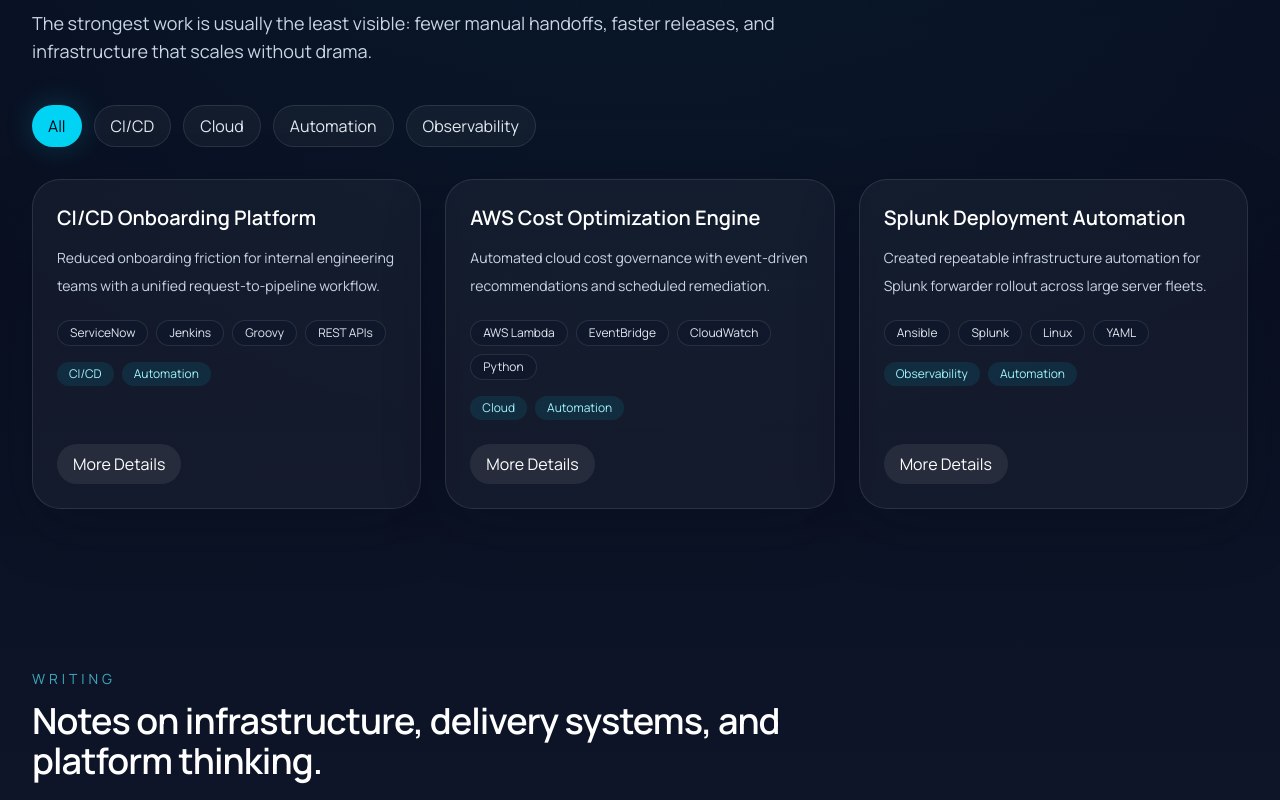
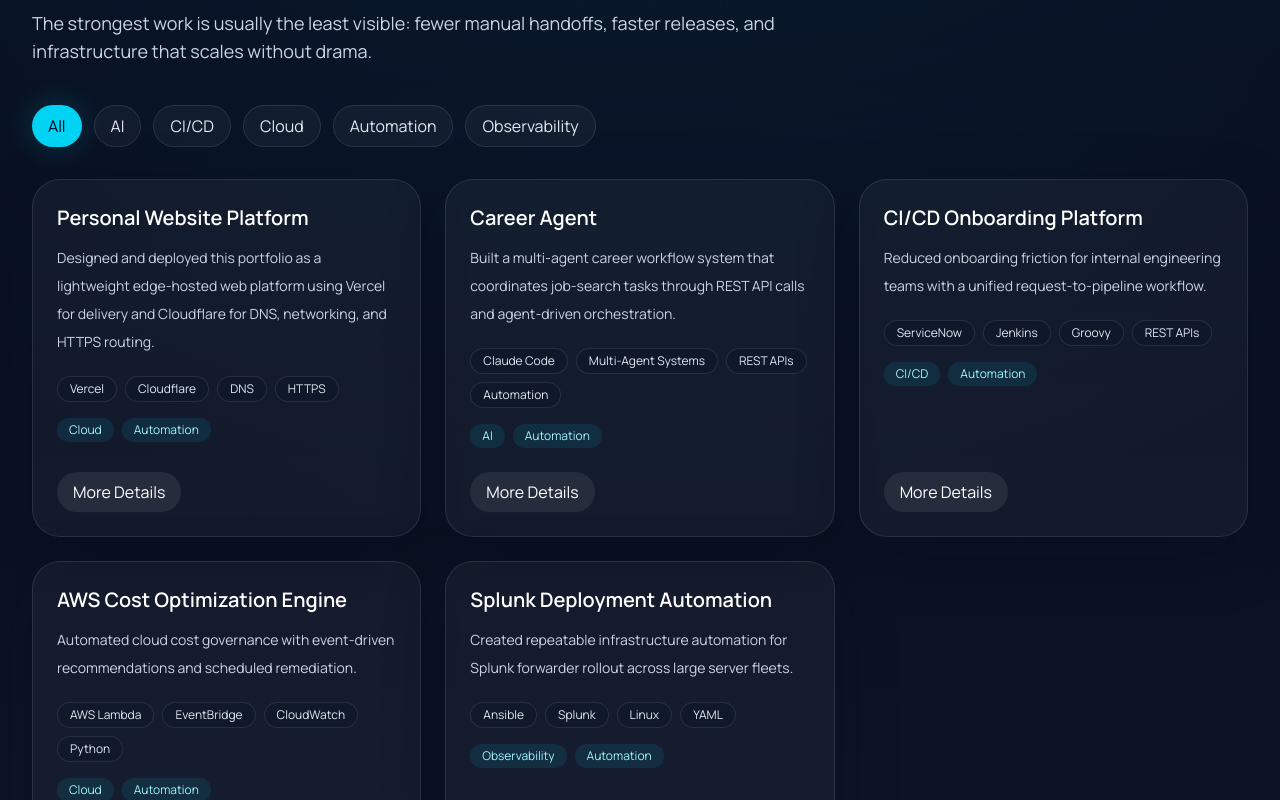
Before and after one commit to Alihan9999/personal-site, a React (Vite) app: page / in a window 1280 px wide. Shown: the part 793-1593 px from the top of the page. Built offline with nearby package versions, Linux system fonts and the light colour scheme.

Commit message:
Added more projects

```diff
--- a/src/data.js
+++ b/src/data.js
@@ -1,6 +1,30 @@
-export const projectFilters = ['All', 'CI/CD', 'Cloud', 'Automation', 'Observability'];
+export const projectFilters = ['All', 'AI', 'CI/CD', 'Cloud', 'Automation', 'Observability'];
 
 export const projects = [
+  {
+    title: 'Personal Website Platform',
+    description:
+      'Designed and deployed this portfolio as a lightweight edge-hosted web platform using Vercel for delivery and Cloudflare for DNS, networking, and HTTPS routing.',
+    details:
+      'Built and deployed the personal site on Vercel to take advantage of fast static hosting, streamlined deployments, and production-friendly preview workflows. Used Cloudflare at the DNS and networking layer to manage domain routing, edge resolution, and HTTPS-related traffic handling. The setup provides a clean separation of responsibilities: Vercel handles application hosting and deployment, while Cloudflare provides domain management, DNS control, and edge-level request delivery. This created a practical production-style setup with secure HTTPS access, reliable routing, and a deployment workflow that is simple to maintain.',
+    tech: ['Vercel', 'Cloudflare', 'DNS', 'HTTPS'],
+    tags: ['Cloud', 'Automation'],
+    github: '',
+    demo: '',
+    metrics: ['Vercel-hosted deployment pipeline', 'Cloudflare-managed DNS and edge routing', 'Secure HTTPS-enabled public delivery'],
+  },
+  {
+    title: 'Career Agent',
+    description:
+      'Built a multi-agent career workflow system that coordinates job-search tasks through REST API calls and agent-driven orchestration.',
+    details:
+      'Designed and built a career-focused multi-agent solution with Claude Code, where specialized agents handled distinct tasks such as workflow coordination, opportunity processing, and career-material iteration. The system used REST API calls between services to exchange structured data, trigger downstream actions, and keep the overall workflow modular and extensible.',
+    tech: ['Claude Code', 'Multi-Agent Systems', 'REST APIs', 'Automation'],
+    tags: ['AI', 'Automation'],
+    github: '',
+    demo: '',
+    metrics: ['Multi-agent task orchestration', 'REST API-driven service communication', 'Modular career workflow automation'],
+  },
   {
     title: 'CI/CD Onboarding Platform',
     description:
```
